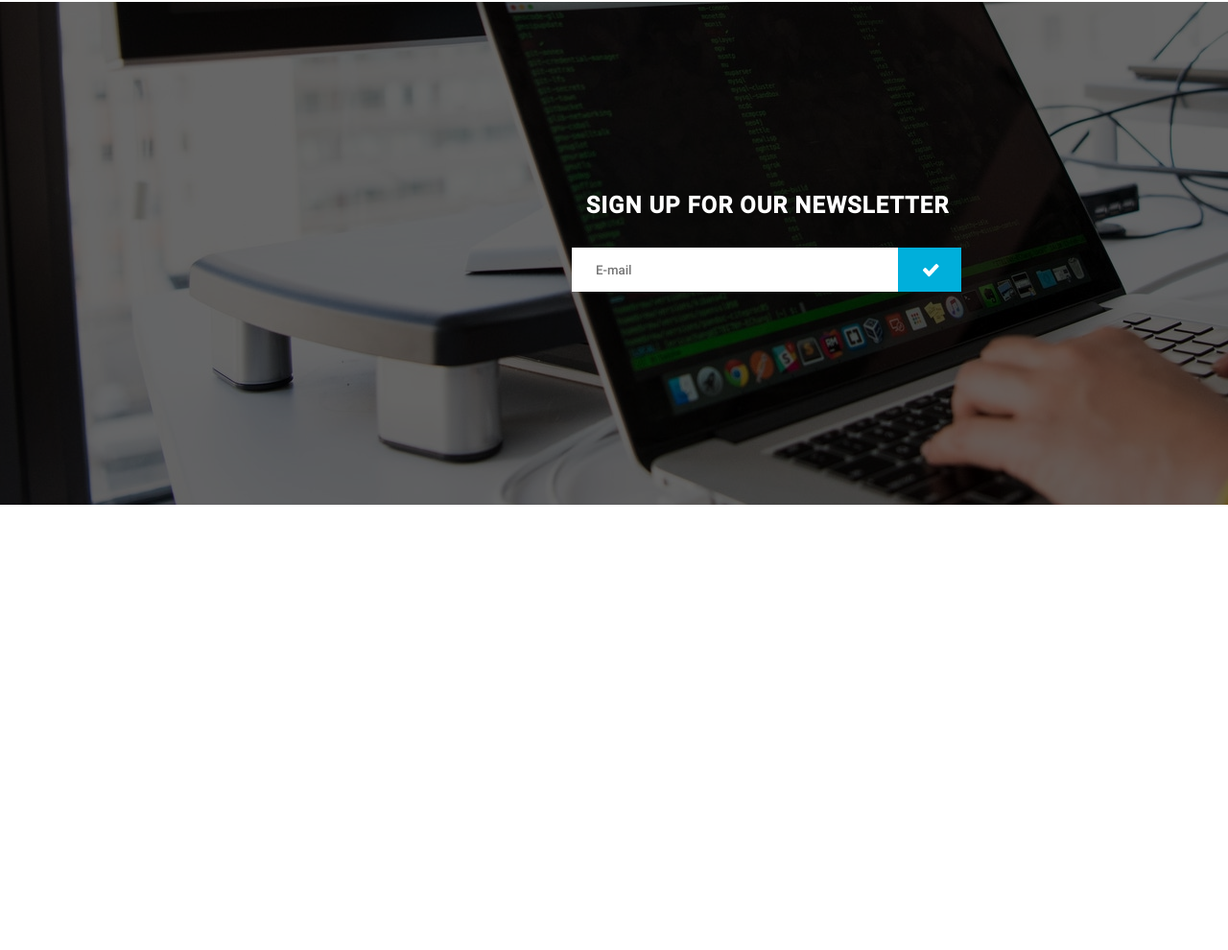
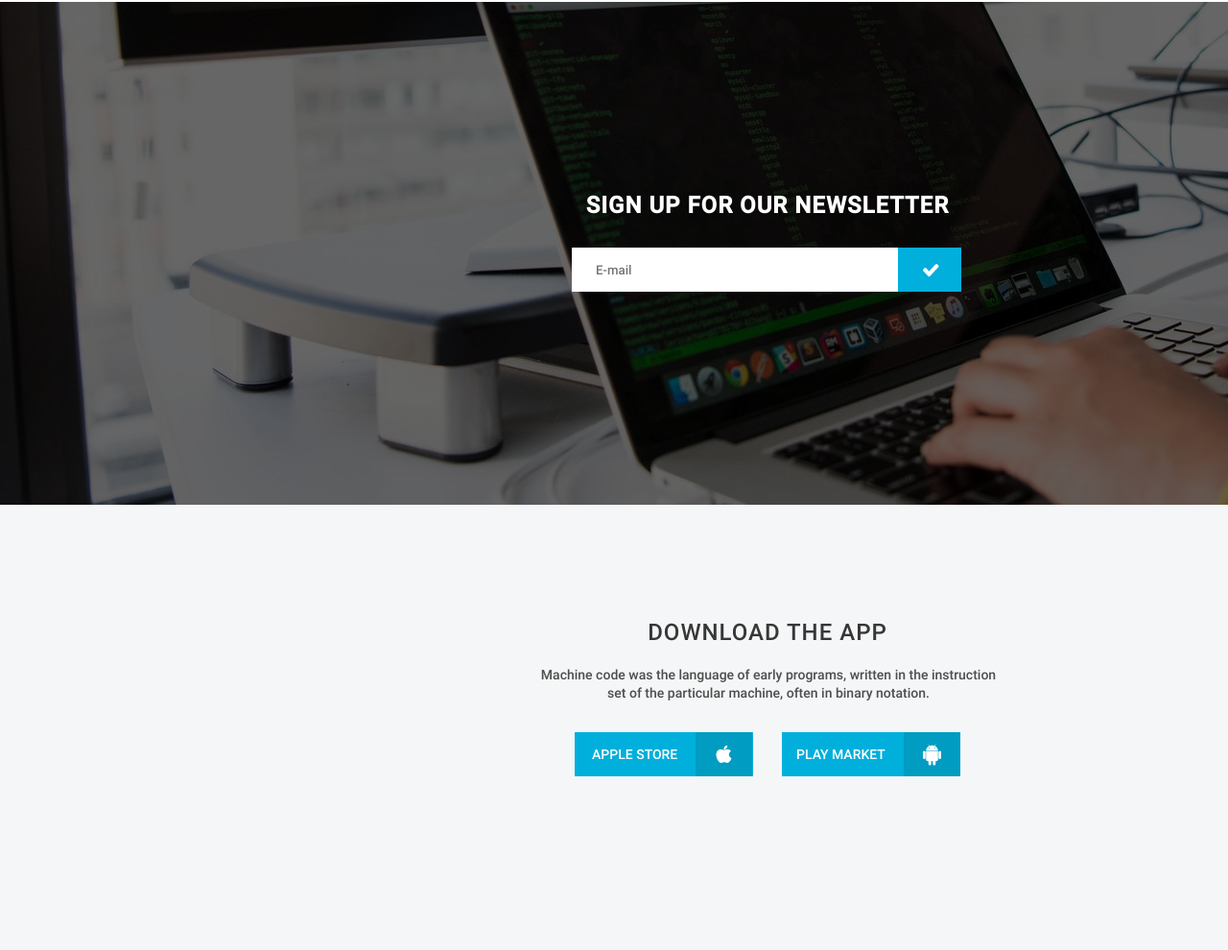
Before and after one commit to SkynerSany/Projects, a plain HTML site: page webdev/index.html in a window 1280 px wide. Shown: the part 2930-3920 px from the top of the page at 96% size. Before the commit the page ends 3456 px from the top, so only its background shows below. Drawn offline with Linux system fonts and the light colour scheme.

Commit message:
feat: create download box

```diff
--- a/webdev/index.html
+++ b/webdev/index.html
@@ -107,6 +107,16 @@
                     </form>
                 </div>
             </section>
+            <section class="download">
+                <div class="download__container">
+                    <p class="download__title">Download the App</p>
+                    <p class="download__information">Machine code was the language of early programs, written in the instruction set of the particular machine, often in binary notation.</p>
+                    <div class="download__btns-box">
+                        <button class="download__btn"><p class="download__btn-apple">apple store</p><img src="assets/images/apple.png" alt="apple"></button>
+                        <button class="download__btn"><p class="download__btn-android">Play Market</p><img src="assets/images/android.png" alt="android"></button>
+                    </div>
+                </div>
+            </section>
         </main>
         <footer class="footer"></footer>
     </div>
--- a/webdev/style.css
+++ b/webdev/style.css
@@ -304,6 +304,63 @@ a {
     outline: none;
 }
 
+.download {
+    height: 464px;
+    display: flex;
+    justify-content: center;
+    background: #F5F6F7;
+}
+
+.download__container {
+    width: 480px;
+    margin-top: 119px;
+    text-align: center;
+}
+
+.download__title {
+    font-size: 24px;
+    letter-spacing: 1px;
+    text-transform: uppercase;
+}
+
+.download__information {
+    margin: 21px 0 31px 2px;
+    line-height: 19px;
+    font-size: 14px;
+    color: #4E4E4E;
+}
+
+.download__btns-box {
+    display: flex;
+}
+
+.download__btn {
+    padding: 0;
+    width: 186px;
+    height: 46px;
+    display: flex;
+    align-items: center;
+    background: #00AFDB;
+    color: #ffffff;
+    font-family: Roboto;
+    font-size: 14px;
+    text-transform: uppercase;
+    border: none;
+    cursor: pointer;
+}
+
+.download__btn-apple {
+    margin: 0px 19px 0 18px;
+}
+
+.download__btn-android {
+    margin: 0px 19px 0 15px;
+}
+
+.download__btn:first-child {
+    margin: 0 30px 0 39px;
+}
+
 
 .btn-getStarted:hover {
     background: #009CC2;
```
Also changed, not shown: webdev/assets/images/android.png (added), webdev/assets/images/apple.png (added).
